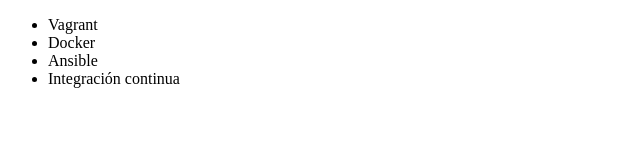
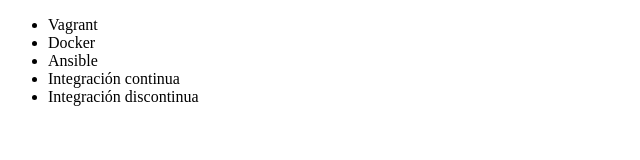
Before and after one commit to AldairCuzcano/curso, a plain HTML site: page index.html in a window 1280 px wide. Shown: the whole page, without its empty margins (0-640 px from the left). Drawn offline with Linux system fonts and the light colour scheme.

Commit message:
agregado nuevo menu

```diff
--- a/index.html
+++ b/index.html
@@ -10,6 +10,7 @@
          <li> Docker </li>
          <li> Ansible </li>
          <li> Integración continua </li>
+         <li> Integración discontinua </li>
      </ul>
 </body>
 </html>
```
